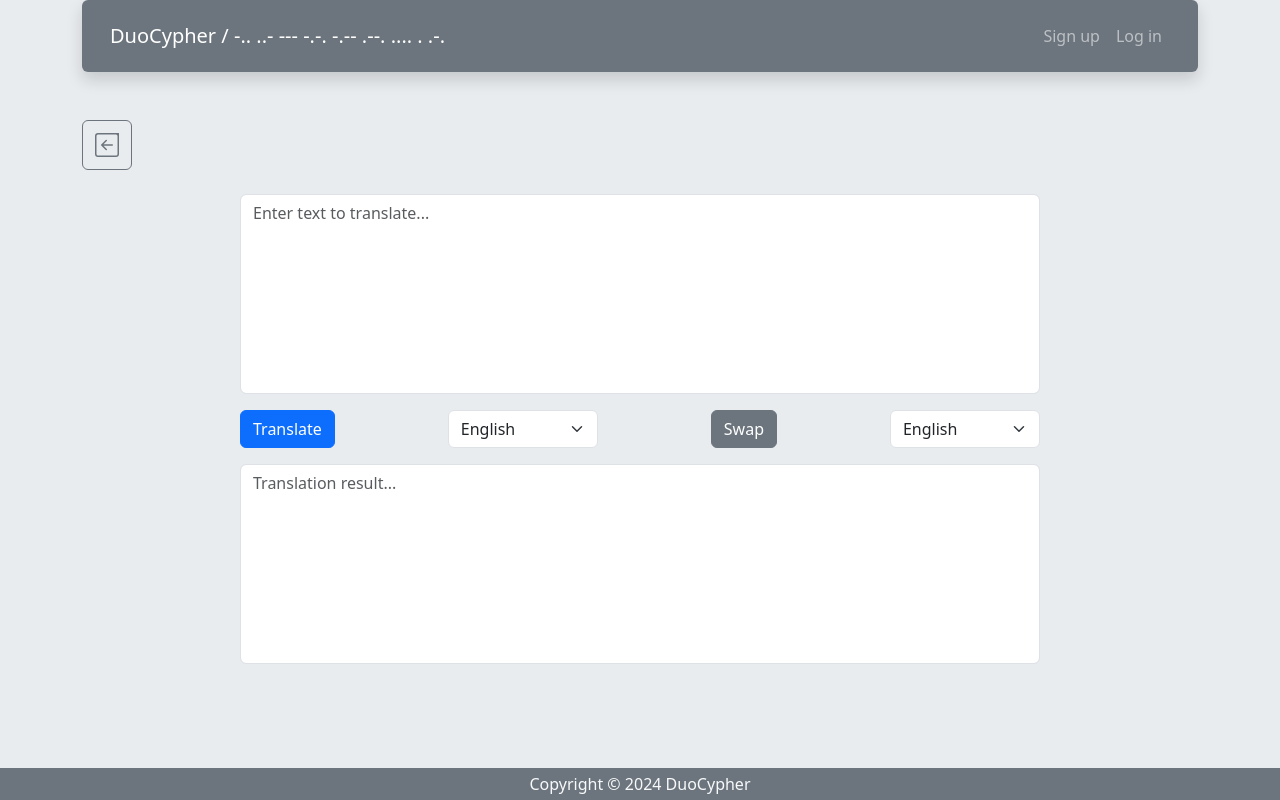
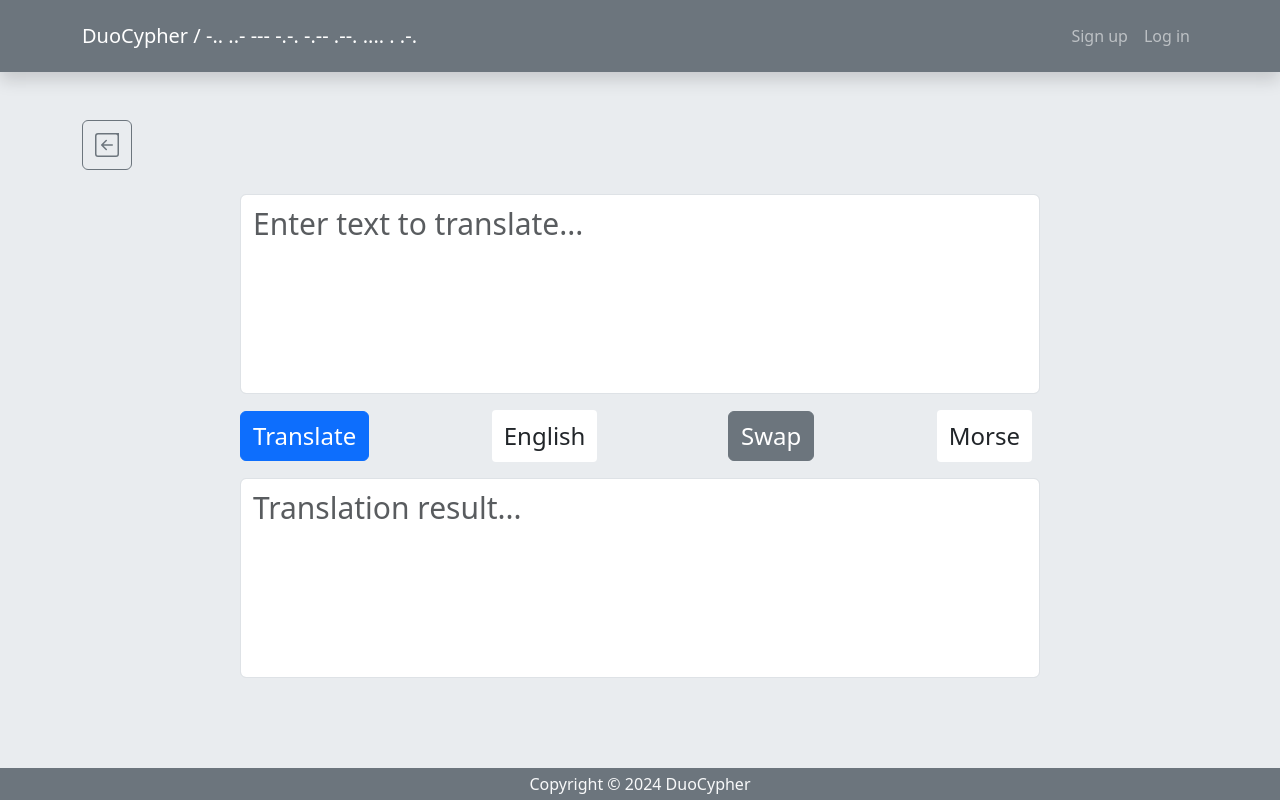
Before and after one commit to AksiLipe/project_practice, a Django app: page /translator/ in a window 1280 px wide. Run offline with Django 5.2, Linux system fonts and the light colour scheme.

Commit message:
navbar + translator + introduction phase

```diff
--- a/Practice/DuoCypher/templates/base.html
+++ b/Practice/DuoCypher/templates/base.html
@@ -10,9 +10,9 @@
 </head>
 
 <body class="bg-body-secondary text-light d-flex flex-column vh-100">
+{% include "navbar.html" %}
 <div class="container mb-4 h-100 d-flex flex-column justify-content-between">
 
-    {% include "navbar.html" %}
 
     <div class="flex-grow-1 d-flex flex-column justify-content-center align-items-center">
 
--- a/Practice/DuoCypher/templates/navbar.html
+++ b/Practice/DuoCypher/templates/navbar.html
@@ -1,5 +1,5 @@
 <body class="bg-light">
-<nav class="navbar navbar-expand-lg navbar-dark bg-secondary shadow  p-3 mb-5 rounded">
+<nav class="navbar navbar-expand-lg navbar-dark bg-secondary shadow  p-3 mb-5">
     <div class="container">
         <a class="navbar-brand" href="/">
             DuoCypher / -.. ..- --- -.-. -.-- .--. .... . .-.
--- a/Practice/DuoCypher/templates/profile.html
+++ b/Practice/DuoCypher/templates/profile.html
@@ -8,8 +8,8 @@
 </head>
 
 <body class="bg-body-secondary text-light d-flex flex-column vh-100">
+{% include "navbar.html" %}
 <div class="container text-light mb-4">
-    {% include "navbar.html" %}
     {% if user.is_authenticated %}
         <div class="container col-md-11 d-flex flex-row gap-3 justify-content-between justify-content-center">
         <button class="btn btn-outline-secondary d-flex align-items-center" onclick="location.href='/'"
--- a/Practice/DuoCypher/templates/receiving.html
+++ b/Practice/DuoCypher/templates/receiving.html
@@ -23,8 +23,8 @@
     </style>
 </head>
 <body class="bg-body-secondary text-dark d-flex flex-column vh-100">
+{% include "navbar.html" %}
 <div class="container mb-4">
-    {% include "navbar.html" %}
     <button class="btn btn-outline-secondary d-flex align-items-center" onclick="location.href='/'"
             style="width: 50px; height: 50px;">
         <svg xmlns="http://www.w3.org/2000/svg" fill="currentColor" class="bi bi-arrow-left-square" width="24"
--- a/Practice/DuoCypher/templates/sending.html
+++ b/Practice/DuoCypher/templates/sending.html
@@ -23,8 +23,8 @@
     </style>
 </head>
 <body class="bg-body-secondary text-dark d-flex flex-column vh-100">
+{% include "navbar.html" %}
 <div class="container mb-4">
-    {% include "navbar.html" %}
     <button class="btn btn-outline-secondary d-flex align-items-center" onclick="location.href='/'"
             style="width: 50px; height: 50px;">
         <svg xmlns="http://www.w3.org/2000/svg" fill="currentColor" class="bi bi-arrow-left-square" width="24"
--- a/Practice/DuoCypher/templates/sending_level.html
+++ b/Practice/DuoCypher/templates/sending_level.html
@@ -28,6 +28,7 @@
             flex-direction: column;
             align-items: center;
             justify-content: flex-start;
+            min-height: 80vh;
         }
 
         .center-content > * {
@@ -36,9 +37,9 @@
     </style>
 </head>
 
-<body class="bg-body-secondary text-dark">
+<body class="bg-body-secondary text-dark d-flex flex-column vh-100">
 {% include "navbar.html" %}
-<div class="container center-content text-center">
+<div class="container mb-4 center-content text-center">
     <button class="btn btn-outline-secondary d-flex align-items-center" onclick="location.href='/sending'"
             style="width: 50px; height: 50px;">
         <svg xmlns="http://www.w3.org/2000/svg" fill="currentColor" class="bi bi-arrow-left-square" width="24"
--- a/Practice/DuoCypher/templates/translator.html
+++ b/Practice/DuoCypher/templates/translator.html
@@ -8,11 +8,24 @@
     <link rel="shortcut icon" href="{% static 'images/logo_1.png' %}" type="image/png">
     <link href="https://cdn.jsdelivr.net/npm/bootstrap@5.3.3/dist/css/bootstrap.min.css" rel="stylesheet"
           integrity="sha384-QWTKZyjpPEjISv5WaRU9OFeRpok6YctnYmDr5pNlyT2bRjXh0JMhjY6hW+ALEwIH" crossorigin="anonymous">
+    <style>
+        .language-label {
+            background-color: #f0f0f0;
+            padding: 8px 12px;
+            border-radius: 4px;
+            margin-right: 8px;
+            font-size: 24px;
+        }
+
+        .translator-input {
+            font-size: 30px;
+        }
+    </style>
 </head>
 
 <body class="bg-body-secondary text-dark d-flex flex-column vh-100">
+{% include "navbar.html" %}
 <div class="container mb-4">
-    {% include "navbar.html" %}
     <button class="btn btn-outline-secondary d-flex align-items-center" onclick="location.href='/'"
             style="width: 50px; height: 50px;">
         <svg xmlns="http://www.w3.org/2000/svg" fill="currentColor" class="bi bi-arrow-left-square" width="24"
@@ -25,24 +38,22 @@
 
 <div class="container translator-container d-flex flex-column flex-d align-items-center">
     <div class="translator-box w-100" style="max-width: 800px;">
-        <form method="post">
+        <form id="translatorForm" method="post">
             {% csrf_token %}
             <div class="mb-3">
                 <textarea id="inputText" name="input_text" class="form-control translator-input"
-                          style="height: 200px; resize: none;"
+                          style="height: 200px; resize: none"
                           placeholder="Enter text to translate...">{{ input_text }}</textarea>
             </div>
             <div class="d-flex justify-content-between align-items-center mb-3">
-                <button class="btn btn-primary" type="submit">Translate</button>
-                <select id="sourceLang" name="source_lang" class="form-select" style="width: 150px;">
-                    <option value="en" {% if source_lang == 'en' %}selected{% endif %}>English</option>
-                    <option value="morse" {% if source_lang == 'morse' %}selected{% endif %}>Morse</option>
-                </select>
-                <button id="swapBtn" class="btn btn-secondary" type="button" onclick="swapLanguages()">Swap</button>
-                <select id="targetLang" name="target_lang" class="form-select" style="width: 150px;">
-                    <option value="en" {% if target_lang == 'en' %}selected{% endif %}>English</option>
-                    <option value="morse" {% if target_lang == 'morse' %}selected{% endif %}>Morse</option>
-                </select>
+                <button class="btn btn-primary" type="submit" style="font-size: 24px">Translate</button>
+                <input type="hidden" id="sourceLang" name="source_lang" value="en">
+                <input type="hidden" id="targetLang" name="target_lang" value="morse">
+                <span id="sourceLangLabel" class="language-label" style="background-color: white">English</span>
+                <button id="swapBtn" class="btn btn-secondary" type="button" onclick="swapLanguages()"
+                        style="font-size: 24px">Swap
+                </button>
+                <span id="targetLangLabel" class="language-label" style="background-color: white">Morse</span>
             </div>
             <div class="mb-3">
                 <textarea id="outputText" class="form-control translator-input" style="height: 200px; resize: none;"
@@ -62,12 +73,64 @@
     function swapLanguages() {
         const sourceLang = document.getElementById('sourceLang');
         const targetLang = document.getElementById('targetLang');
+        const sourceLangLabel = document.getElementById('sourceLangLabel');
+        const targetLangLabel = document.getElementById('targetLangLabel');
+
         const temp = sourceLang.value;
         sourceLang.value = targetLang.value;
         targetLang.value = temp;
+
+        if (sourceLang.value === 'en') {
+            sourceLangLabel.textContent = 'English';
+            targetLangLabel.textContent = 'Morse';
+        } else {
+            sourceLangLabel.textContent = 'Morse';
+            targetLangLabel.textContent = 'English';
+        }
+
         document.getElementById('inputText').value = '';
         document.getElementById('outputText').value = '';
     }
+
+    function translateText() {
+        const inputText = document.getElementById('inputText').value;
+        const sourceLang = document.getElementById('sourceLang').value;
+        const targetLang = document.getElementById('targetLang').value;
+        const csrfToken = document.querySelector('[name=csrfmiddlewaretoken]').value;
+
+        fetch('{% url "translator" %}', {
+            method: 'POST',
+            headers: {
+                'Content-Type': 'application/json',
+                'X-CSRFToken': csrfToken
+            },
+            body: JSON.stringify({
+                input_text: inputText,
+                source_lang: sourceLang,
+                target_lang: targetLang
+            })
+        })
+            .then(response => response.json())
+            .then(data => {
+                document.getElementById('outputText').value = data.translated_text;
+            })
+            .catch(error => {
+                console.error('Error:', error);
+            });
+    }
+
+    document.getElementById('translatorForm').addEventListener('submit', function (event) {
+        event.preventDefault();
+        translateText();
+    });
+
+    document.addEventListener('DOMContentLoaded', function () {
+        document.getElementById('sourceLang').value = 'en';
+        document.getElementById('targetLang').value = 'morse';
+        document.getElementById('sourceLangLabel').textContent = 'English';
+        document.getElementById('targetLangLabel').textContent = 'Morse';
+        translateText();
+    });
 </script>
 
 </body>
--- a/Practice/DuoCypher/views.py
+++ b/Practice/DuoCypher/views.py
@@ -8,6 +8,8 @@
 from django.contrib.auth import authenticate, login, update_session_auth_hash, logout
 from django.shortcuts import render, redirect
 from django.contrib import messages
+import json
+from django.http import JsonResponse
 
 
 def base(request):
@@ -189,9 +191,10 @@
 
 def translator(request):
     if request.method == 'POST':
-        input_text = request.POST.get('input_text', '')
-        source_lang = request.POST.get('source_lang', 'en')
-        target_lang = request.POST.get('target_lang', 'morse')
+        data = json.loads(request.body)
+        input_text = data.get('input_text', '')
+        source_lang = data.get('source_lang', 'en')
+        target_lang = data.get('target_lang', 'morse')
 
         translated_text = ''
 
@@ -200,22 +203,21 @@
                 if Symbols.objects.filter(symbol=char).exists():
                     translated_text += Symbols.objects.get(symbol=char).answer + ' '
                 else:
-                    translated_text += '?'
+                    translated_text += '? '
         elif source_lang == 'morse' and target_lang == 'en':
             morse_to_text = {s.answer: s.symbol for s in Symbols.objects.all()}
             for code in input_text.split():
                 translated_text += morse_to_text.get(code, '?')
 
-        context = {
+        response_data = {
             'input_text': input_text,
             'translated_text': translated_text.strip(),
             'source_lang': source_lang,
             'target_lang': target_lang,
         }
-        return render(request, 'translator.html', context)
+        return JsonResponse(response_data)
 
     return render(request, 'translator.html')
-
 
 
 def register(request):
--- a/Practice/utils/helpers.py
+++ b/Practice/utils/helpers.py
@@ -2,7 +2,7 @@
 
 
 def generate_levels(level):
-    symbols_all = list(Symbols.objects.all().exclude(answer='  '))
+    symbols_all = list(Symbols.objects.all().exclude(answer='/'))
     symbols_all.sort(key=lambda x: len(x.answer))
 
     n = level
@@ -17,5 +17,5 @@
 
 
 def levels_count():
-    symbols_count = Symbols.objects.exclude(answer='  ').count()
+    symbols_count = Symbols.objects.exclude(answer='/').count()
     return symbols_count // 2
```
Also changed, not shown: Practice/DuoCypher/templates/receiving_level.html (+9 -8 lines).
